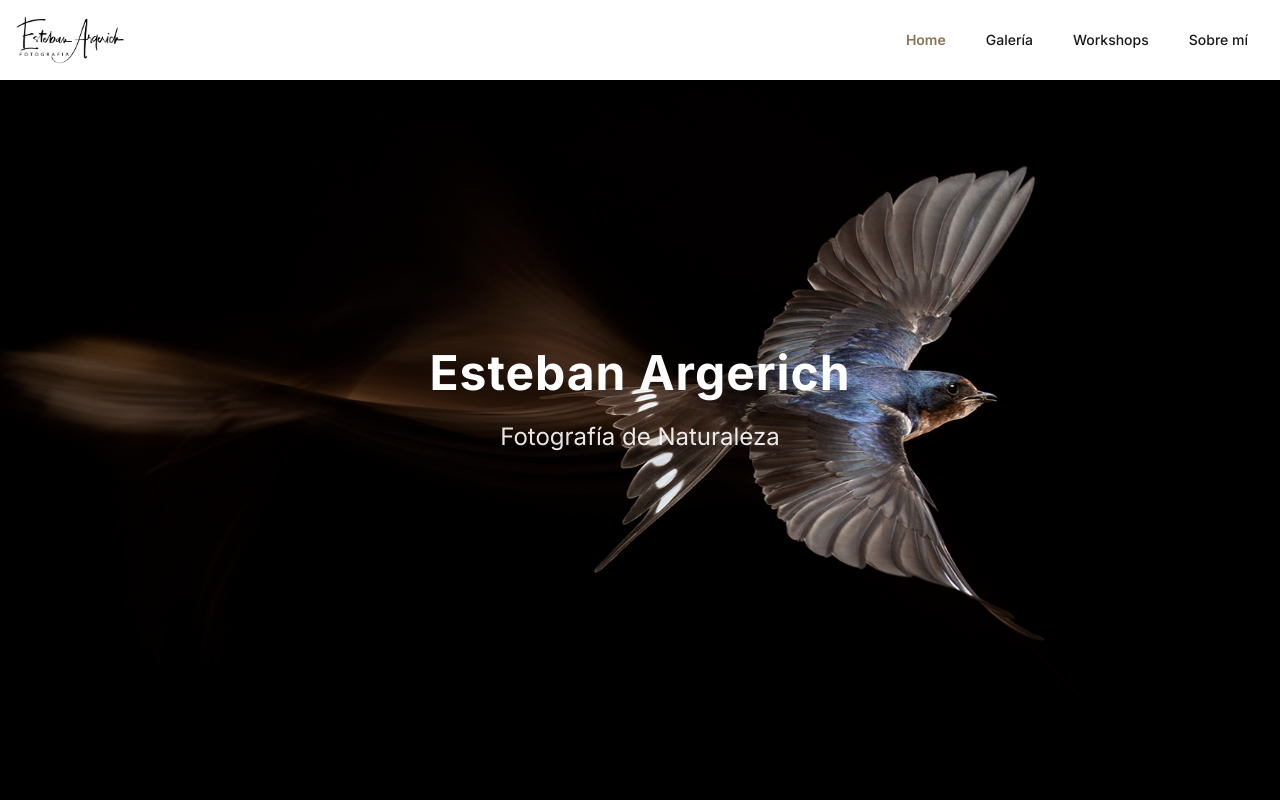
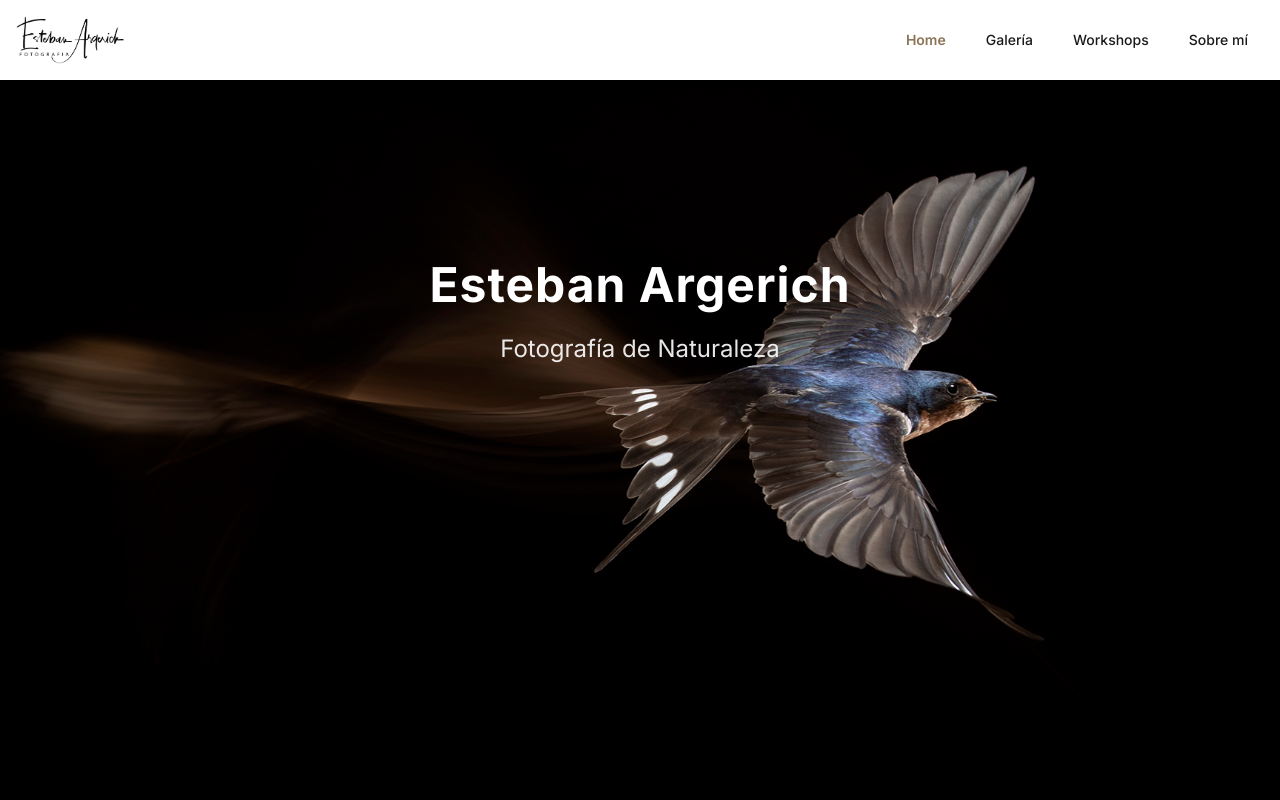
Before and after one commit to Lucas-Argerich/Esteban-Argerich, a React (Vite) app: page / in a window 1280 px wide. Shown: the top 800 px of the page. Built offline with nearby package versions, Linux system fonts and the light colour scheme; no server answers.

Commit message:
fix home hero content text position

```diff
--- a/src/pages/Home/Home.module.css
+++ b/src/pages/Home/Home.module.css
@@ -15,7 +15,6 @@
   height: 100vh;
   min-height: 500px;
   display: flex;
-  align-items: center;
   justify-content: center;
   overflow: hidden;
 }
@@ -41,6 +40,7 @@
 /* Text content centered over the hero */
 .heroContent {
   position: relative;
+  top: 240px;
   z-index: 2;
   text-align: center;
   padding: var(--space-sm);
```
